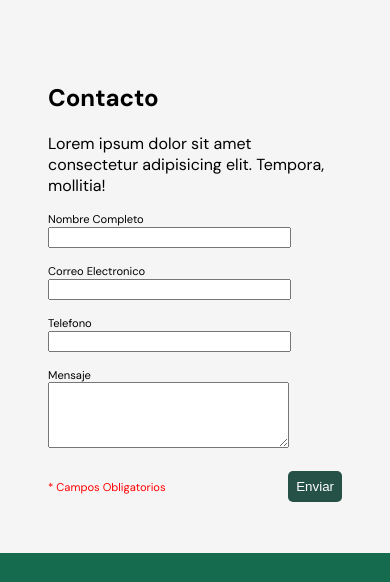
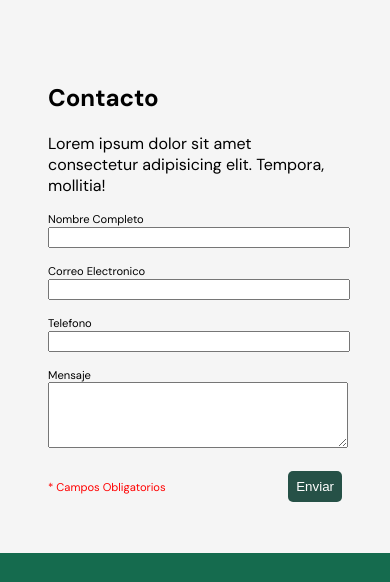
Before and after one commit to MateoFontaine/CariloPaisajeProtegidoV2, an Astro site: page / in a window 390 px wide. Shown: the part 4857-5439 px from the top of the page. Built offline with nearby package versions, Linux system fonts and the light colour scheme; Astro itself is replaced by a stand-in of ours.

Commit message:
Reparamos algunas imagenes

```diff
--- a/src/components/contacForms.astro
+++ b/src/components/contacForms.astro
@@ -62,15 +62,15 @@
         color: white;
         border: 0px;
     }
-    @media screen and (max-width: 720px) {
+    @media screen and (max-width: 944px) {
         .contacto{
             margin: 1rem;
         }
         input{
-            width: 80%;
+            width: 100%;
         }
         textarea{
-            width: 80%;
+            width: 100%;
         }
     }
 </style>
--- a/src/components/contacto.astro
+++ b/src/components/contacto.astro
@@ -13,13 +13,13 @@ import Contact from './contacForms.astro'
         justify-content: center;
         align-items: center;
         gap: 3rem;
-        margin-bottom: 2rem;
         flex-wrap: wrap;
+        margin: .4rem .4rem 2rem .4rem
     }
     img{
         width: 40rem;
     }
-    @media screen and (max-width: 720px) {
+    @media screen and (max-width: 944px) {
         .contacto{
             margin: 2rem;
         }
```
